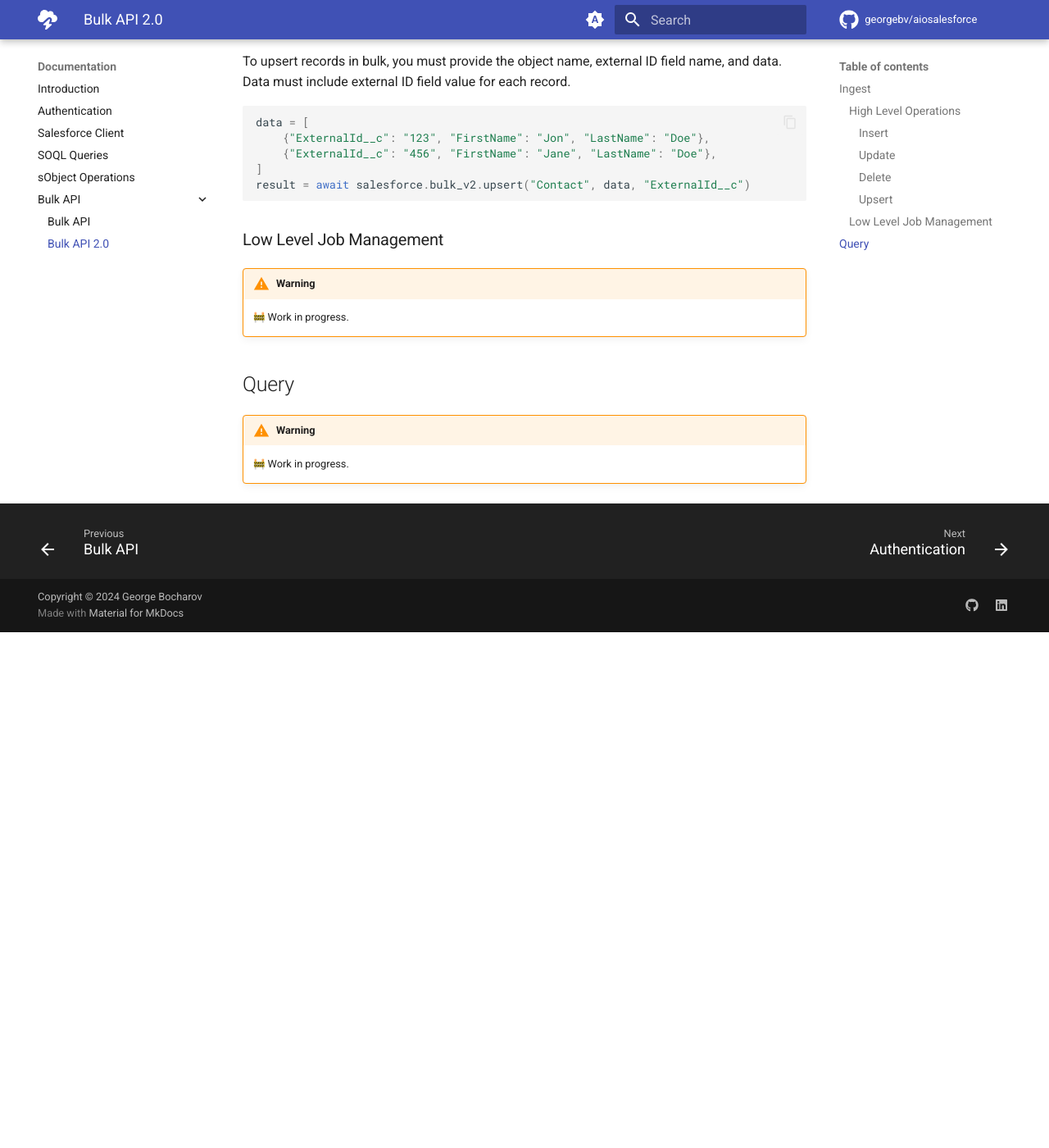
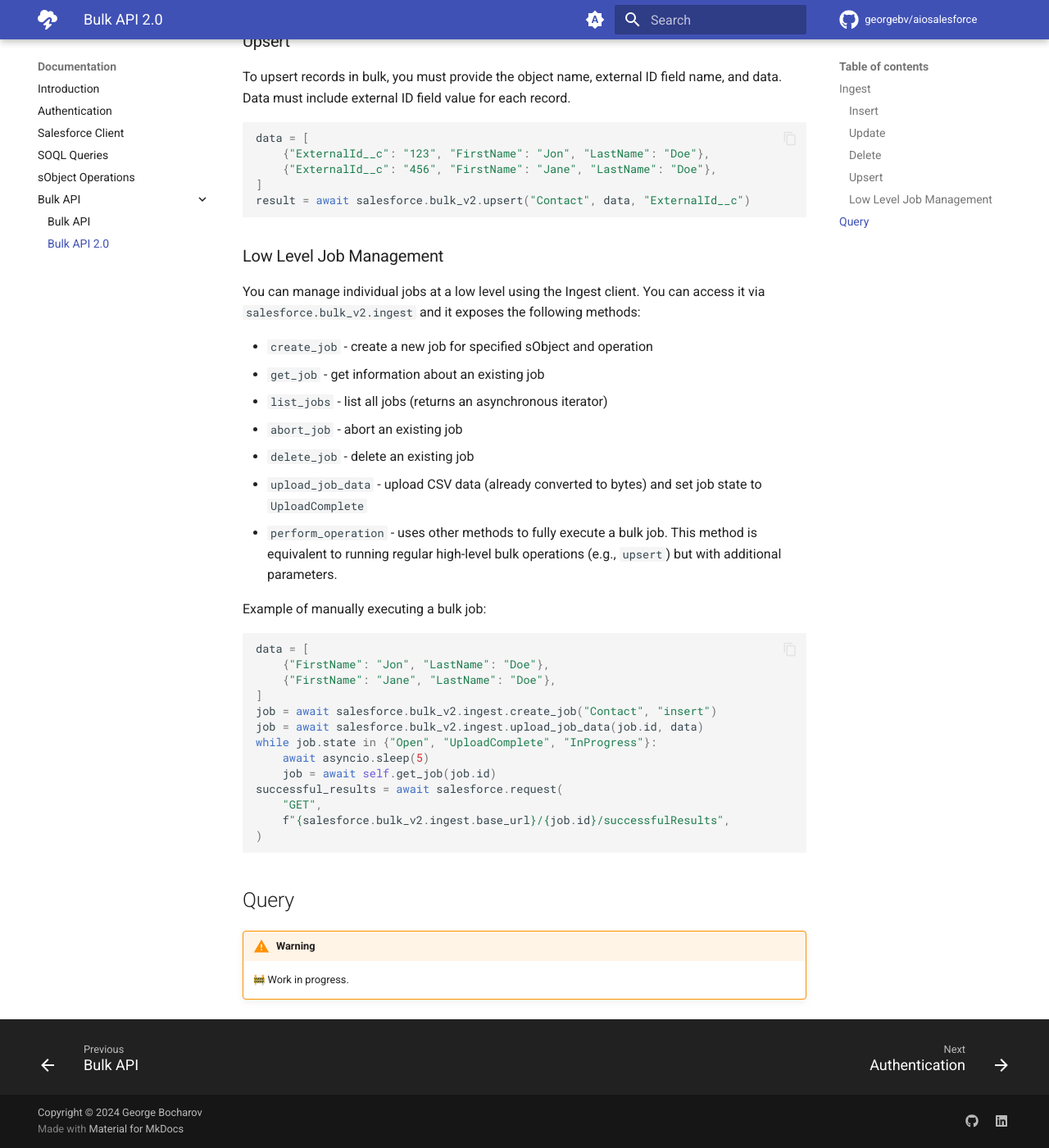
Before and after one commit to georgebv/aiosalesforce, an MkDocs documentation site: the page built from docs/documentation/bulk/v2.md, in a window 1280 px wide and 1400 px high, scrolled down 1914 px. Shown: the whole window at 82% size. Built offline with MkDocs 1.6.1 and Material for MkDocs 9.7.7, drawn with Linux system fonts in a browser that asks for light colours; emoji names are drawn with the system emoji font; comment, search, counter and statistics services are not loaded; before the commit the page ends 2685 px from its top, so only the background shows below that; some of the changed text lies outside the part shown.

Commit message:
updated documentation

````diff
--- a/docs/documentation/bulk/v2.md
+++ b/docs/documentation/bulk/v2.md
@@ -57,7 +55,7 @@
 record_ids = [record["sf__Id"] for record in result.successful_results]
 ```
 
-#### Update
+### Update
 
 To update records in bulk, you must provide the object name and data. Data must include
 `Id` field for each record.
@@ -70,7 +68,7 @@
 result = await salesforce.bulk_v2.update("Contact", data)
 ```
 
-#### Delete
+### Delete
 
 To delete records in bulk, you must provide the object name and data. Data must include
 `Id` field for each record.
@@ -83,7 +81,7 @@
 result = await salesforce.bulk_v2.delete("Contact", data)
 ```
 
-#### Upsert
+### Upsert
 
 To upsert records in bulk, you must provide the object name, external ID field name,
 and data. Data must include external ID field value for each record.
@@ -98,9 +96,37 @@
 
 ### Low Level Job Management
 
-!!! warning
+You can manage individual jobs at a low level using the Ingest client. You can access
+it via `salesforce.bulk_v2.ingest` and it exposes the following methods:
 
-    :construction: Work in progress.
+- `create_job` - create a new job for specified sObject and operation
+- `get_job` - get information about an existing job
+- `list_jobs` - list all jobs (returns an asynchronous iterator)
+- `abort_job` - abort an existing job
+- `delete_job` - delete an existing job
+- `upload_job_data` - upload CSV data (already converted to bytes) and set job state to
+  `UploadComplete`
+- `perform_operation` - uses other methods to fully execute a bulk job. This method
+  is equivalent to running regular high-level bulk operations (e.g., `upsert`) but
+  with additional parameters.
+
+Example of manually executing a bulk job:
+
+```python
+data = [
+    {"FirstName": "Jon", "LastName": "Doe"},
+    {"FirstName": "Jane", "LastName": "Doe"},
+]
+job = await salesforce.bulk_v2.ingest.create_job("Contact", "insert")
+job = await salesforce.bulk_v2.ingest.upload_job_data(job.id, data)
+while job.state in {"Open", "UploadComplete", "InProgress"}:
+    await asyncio.sleep(5)
+    job = await self.get_job(job.id)
+successful_results = await salesforce.request(
+    "GET",
+    f"{salesforce.bulk_v2.ingest.base_url}/{job.id}/successfulResults",
+)
+```
 
 ## Query
 
````
Also changed, not shown: other parts of docs/documentation/bulk/v2.md (+1 -3 lines), README.md (+10 -4 lines), docs/documentation/bulk/v1.md (+1 -1 lines), docs/documentation/soql.md (+2 -0 lines), docs/index.md (+10 -4 lines).
